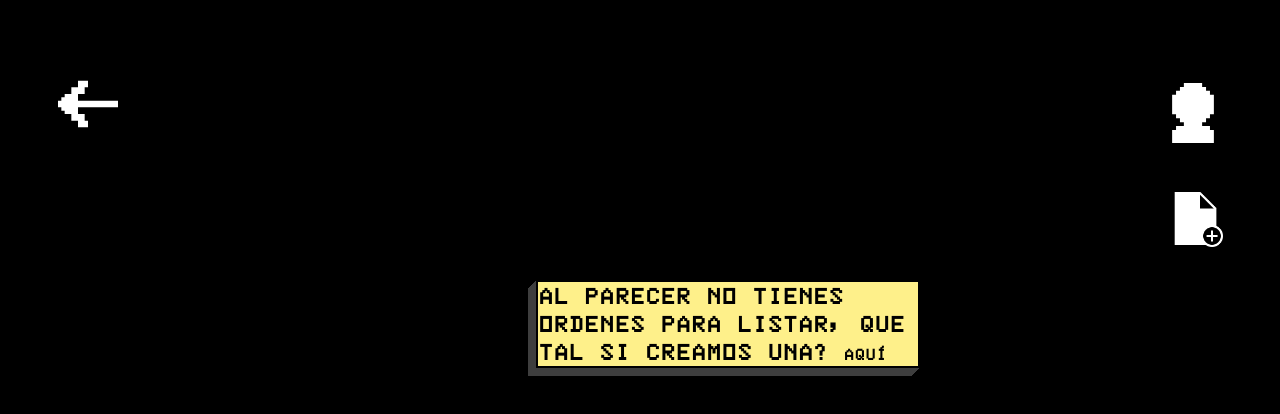
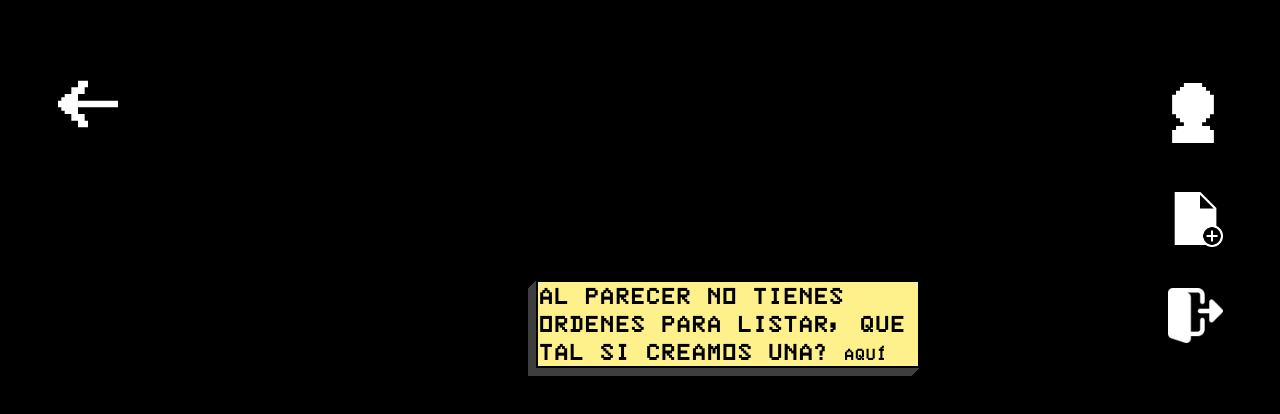
Before and after one commit to sebastian-crow/automotores, a plain HTML site: page Login/User/index.html in a window 1280 px wide. Drawn offline with nearby package versions, Linux system fonts and the light colour scheme; sample sign-in values are in the browser's storage.

Commit message:
Release 0.0.3 done, logout function improved

```diff
--- a/Login/User/index.html
+++ b/Login/User/index.html
@@ -31,6 +31,13 @@
           <a href="../../Automotores/Form/index.html">
             <img src="./Img/icons8-add-file-100.png" alt="" width="55" />
           </a>
+        </div>
+        <div
+          class="fixed top-72 right-[2rem] w-20 transition ease-in-out delay-150 hover:-translate-y-1 hover:scale-110 duration-300"
+        >
+          <button @click="logout">
+            <img src="./Img/logout.png" alt="" width="55" />
+          </button>
         </div>
         <div v-if="orderPerUser.length > 0">
           <section
@@ -106,7 +113,10 @@
                           <p class="text-base font-bold text-slate-700">
                             Mecanico
                           </p>
-                          <p>{{ `${order.mechanic.name} ${order.mechanic.lastname}` }}</p>
+                          <p>
+                            {{ `${order.mechanic.name}
+                            ${order.mechanic.lastname}` }}
+                          </p>
                         </div>
                       </div>
                     </div>
--- a/Login/User/main.js
+++ b/Login/User/main.js
@@ -34,25 +34,10 @@ createApp({
       this.orderPerUser = orders;
       console.log(this.orderPerUser);
     },
-    /*  ordersPerUserF() {
-      const orders = this.orders?.map((order) => {
-        if (order.user?.document === this.User.document) {
-          let localParts = [];
-          order.parts.map((o) => {
-            for (let p = 0; p < this.parts.length; p++) {
-              if (this.parts[p].id === parseInt(o)) {
-                localParts.push(this.parts[p]);
-                console.log(this.parts[p]);
-              }
-            }
-          });
-          order.parts = localParts;
-          return order;
-        }
-      });
-
-      this.orderPerUser = orders ? [orders] : [];
-    }, */
+    logout() {
+      localStorage.removeItem("user");
+      location.href = "../../index.html";
+    },
   },
   beforeMount() {
     this.User = JSON.parse(localStorage.getItem("user"));
@@ -60,7 +45,6 @@ createApp({
     this.orders = JSON.parse(localStorage.getItem("orders"));
   },
   mounted() {
-    /* this.ordersPerUserF(); */
     this.ordersPerUser();
     if (!this.User) location.href = "../../index.html";
   },
```
Also changed, not shown: Login/User/Img/logout.png (added).
